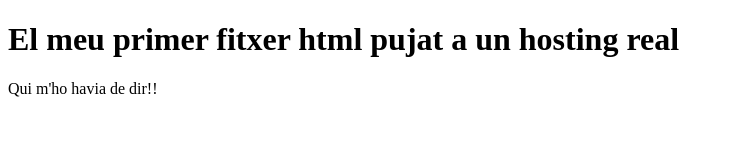
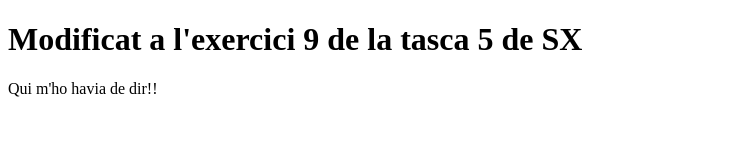
Before and after one commit to igomez21206-blip/UD.3.SX.EX9, a plain HTML site: page index.html in a window 1280 px wide. Shown: the whole page, without its empty margins (0-733 px from the left). Drawn offline with Linux system fonts and the light colour scheme.

Commit message:
Update header text in index.html

```diff
--- a/index.html
+++ b/index.html
@@ -1,7 +1,7 @@
 <!DOCTYPE html>
 <html>
 <body>
-<h1>El meu primer fitxer html pujat a un hosting real</h1>
+<h1>Modificat a l'exercici 9 de la tasca 5 de SX</h1>
 <p>Qui m'ho havia de dir!!</p>
 </body>
 </html>
```
